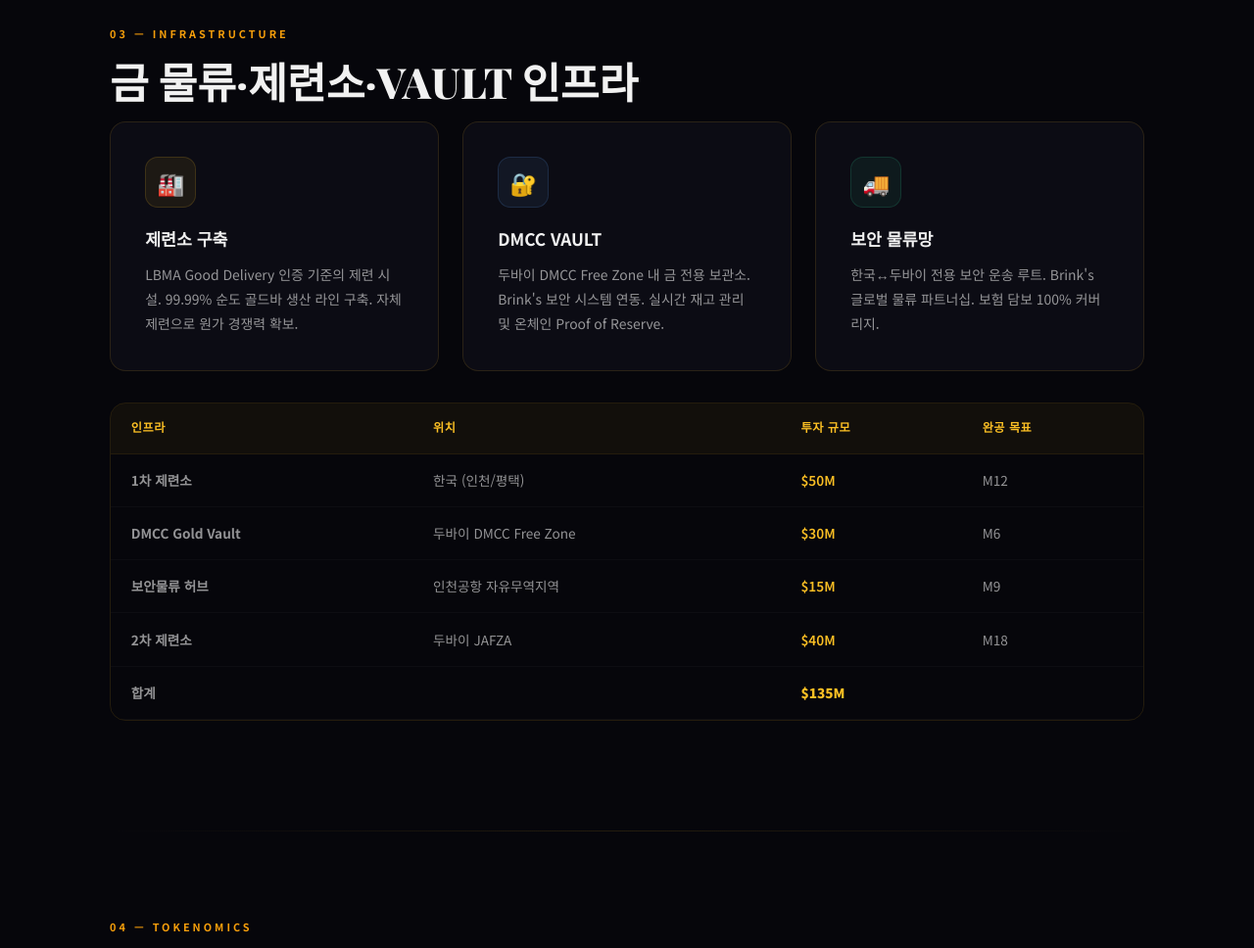
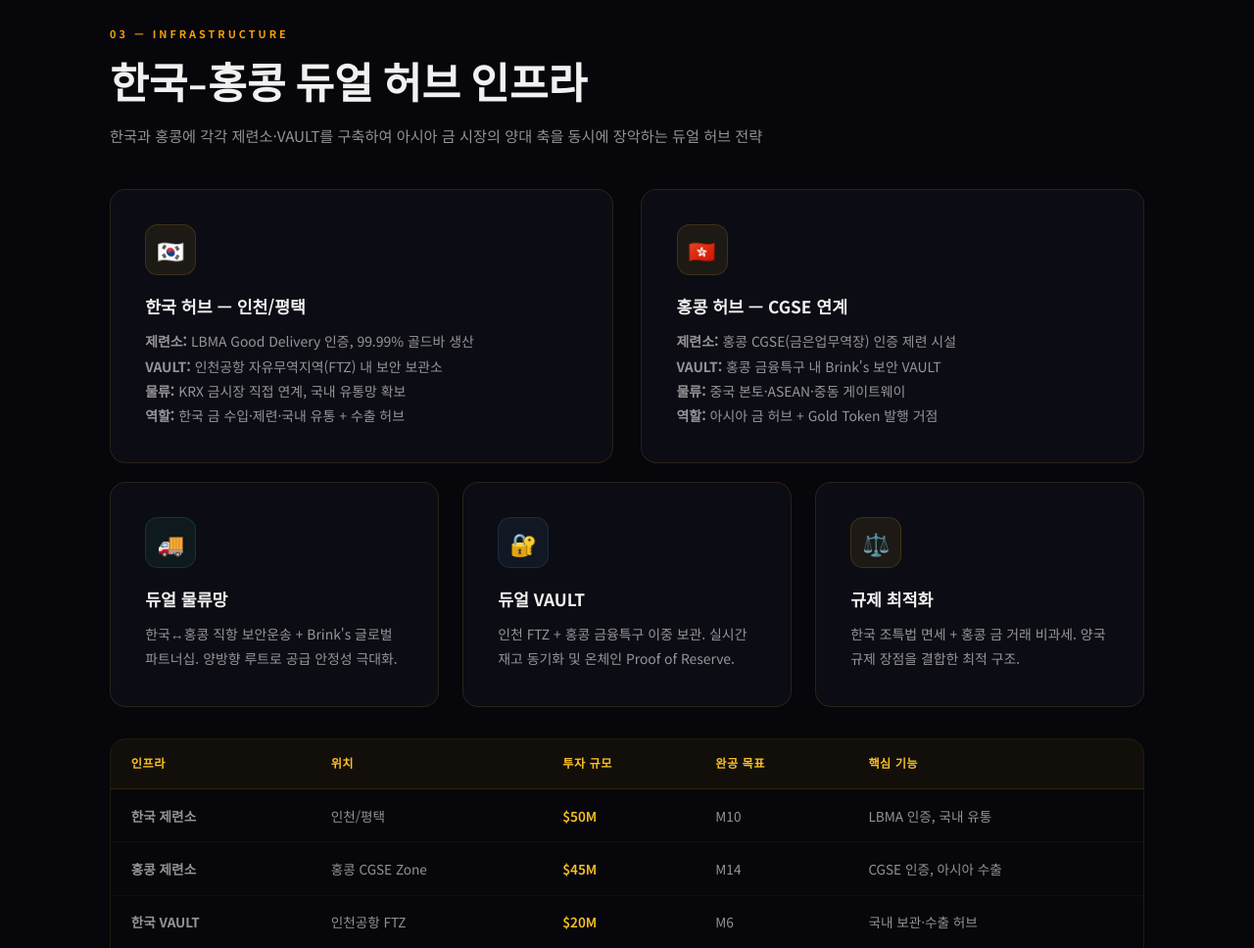
Before and after one commit to jaechulkim1973/get-whitepaper, a plain HTML site: page index.html in a window 1280 px wide. Shown: the part 2520-3488 px from the top of the page at 98% size. Drawn offline with nearby package versions, Linux system fonts and the light colour scheme.

Commit message:
GET Token Whitepaper v2.0 - Korea-HK Dual Hub Update

```diff
--- a/index.html
+++ b/index.html
@@ -50,23 +50,23 @@
 <div class="fade-up">
 <div class="section-label">01 — Overview</div>
 <h2 class="section-title">프로젝트 개요</h2>
-<p class="section-desc">GET Foundation은 한국-두바이 간 실물 금 무역을 디지털 자산 인프라와 결합하여, 금 물류·제련소 구축, VAULT 운영, 코인 거래 활성화를 통해 연 $7.2B 규모의 순환 생태계를 구축합니다.</p>
+<p class="section-desc">GET Foundation은 <strong>한국-홍콩</strong> 간 실물 금 무역을 디지털 자산 인프라와 결합하여, 양국 제련소 구축, VAULT 운영, 코인 거래 활성화를 통해 연 $7.2B 규모의 듀얼 허브 순환 생태계를 구축합니다.</p>
 </div>
 <div class="grid-3 fade-up">
 <div class="card">
 <div class="card-icon">🥇</div>
 <div class="card-title">금 물류 & 제련소</div>
-<p class="card-text">글로벌 99.99% 골드바 소싱, LBMA 인증 제련소 구축, Brink's 보안물류 운영. 월 2회 × $300M 수출 사이클.</p>
+<p class="card-text">한국(인천) + 홍콩(CGSE) 듀얼 제련소 구축. LBMA Good Delivery 인증 99.99% 골드바 생산. 월 2회 × $300M 수출 사이클.</p>
 </div>
 <div class="card">
 <div class="card-icon blue">🏦</div>
-<div class="card-title">VAULT 구축 & 운영</div>
-<p class="card-text">DMCC 인증 두바이 금 보관소(Vault) 구축·운영. Gold Token 발행 기반이 되는 실물 금 수탁 인프라.</p>
+<div class="card-title">듀얼 VAULT 운영</div>
+<p class="card-text">한국 인천 FTZ + 홍콩 CGSE 인증 금 보관소(Vault) 듀얼 운영. Gold Token 발행 기반의 실물 금 수탁 인프라.</p>
 </div>
 <div class="card">
 <div class="card-icon green">💎</div>
 <div class="card-title">코인 생태계 확장</div>
-<p class="card-text">GET 토큰 발행, BitGo 기반 스왑·스테이킹, 바이백&소각 디플레이션 모델로 토큰 가치 극대화.</p>
+<p class="card-text">GET 토큰 발행, BitGo 기반 스왑·스테이킹, 바이백&소각 디플레이션 모델. 홍콩 SFC 규제 프레임워크 활용으로 아시아 시장 확장.</p>
 </div>
 </div>
 
@@ -90,11 +90,11 @@
 </div>
 
 <div class="flow fade-up">
-<div class="flow-step"><div class="step-num">STEP 01</div><div class="step-title">금 매입</div><div class="step-desc">KRX·글로벌 소싱<br>99.99% 골드바</div></div>
+<div class="flow-step"><div class="step-num">STEP 01</div><div class="step-title">금 매입</div><div class="step-desc">KRX·CGSE 소싱<br>99.99% 골드바</div></div>
 <div class="flow-arrow">→</div>
-<div class="flow-step"><div class="step-num">STEP 02</div><div class="step-title">수출·물류</div><div class="step-desc">Brink's 보안운송<br>두바이 DMCC</div></div>
+<div class="flow-step"><div class="step-num">STEP 02</div><div class="step-title">제련·수출</div><div class="step-desc">한국/홍콩 제련소<br>듀얼 루트 물류</div></div>
 <div class="flow-arrow">→</div>
-<div class="flow-step"><div class="step-num">STEP 03</div><div class="step-title">VAULT 입고</div><div class="step-desc">실물 보관<br>Gold Token 발행</div></div>
+<div class="flow-step"><div class="step-num">STEP 03</div><div class="step-title">VAULT 입고</div><div class="step-desc">인천 FTZ / 홍콩 VAULT<br>Gold Token 발행</div></div>
 <div class="flow-arrow">→</div>
 <div class="flow-step"><div class="step-num">STEP 04</div><div class="step-title">Swap·정산</div><div class="step-desc">BitGo 인프라<br>USDC 전환</div></div>
 <div class="flow-arrow">→</div>
@@ -133,35 +133,59 @@
 <div class="container">
 <div class="fade-up">
 <div class="section-label">03 — Infrastructure</div>
-<h2 class="section-title">금 물류·제련소·VAULT 인프라</h2>
+<h2 class="section-title">한국-홍콩 듀얼 허브 인프라</h2>
+<p class="section-desc">한국과 홍콩에 각각 제련소·VAULT를 구축하여 아시아 금 시장의 양대 축을 동시에 장악하는 듀얼 허브 전략</p>
 </div>
-<div class="grid-3 fade-up">
+<div class="grid-2 fade-up">
 <div class="card">
-<div class="card-icon">🏭</div>
-<div class="card-title">제련소 구축</div>
-<p class="card-text">LBMA Good Delivery 인증 기준의 제련 시설. 99.99% 순도 골드바 생산 라인 구축. 자체 제련으로 원가 경쟁력 확보.</p>
+<div class="card-icon">🇰🇷</div>
+<div class="card-title">한국 허브 — 인천/평택</div>
+<p class="card-text">
+<strong>제련소:</strong> LBMA Good Delivery 인증, 99.99% 골드바 생산<br>
+<strong>VAULT:</strong> 인천공항 자유무역지역(FTZ) 내 보안 보관소<br>
+<strong>물류:</strong> KRX 금시장 직접 연계, 국내 유통망 확보<br>
+<strong>역할:</strong> 한국 금 수입·제련·국내 유통 + 수출 허브
+</p>
+</div>
+<div class="card">
+<div class="card-icon">🇭🇰</div>
+<div class="card-title">홍콩 허브 — CGSE 연계</div>
+<p class="card-text">
+<strong>제련소:</strong> 홍콩 CGSE(금은업무역장) 인증 제련 시설<br>
+<strong>VAULT:</strong> 홍콩 금융특구 내 Brink's 보안 VAULT<br>
+<strong>물류:</strong> 중국 본토·ASEAN·중동 게이트웨이<br>
+<strong>역할:</strong> 아시아 금 허브 + Gold Token 발행 거점
+</p>
+</div>
+</div>
+<div class="grid-3 fade-up" style="margin-top:1.2rem">
+<div class="card">
+<div class="card-icon green">🚚</div>
+<div class="card-title">듀얼 물류망</div>
+<p class="card-text">한국↔홍콩 직항 보안운송 + Brink's 글로벌 파트너십. 양방향 루트로 공급 안정성 극대화.</p>
 </div>
 <div class="card">
 <div class="card-icon blue">🔐</div>
-<div class="card-title">DMCC VAULT</div>
-<p class="card-text">두바이 DMCC Free Zone 내 금 전용 보관소. Brink's 보안 시스템 연동. 실시간 재고 관리 및 온체인 Proof of Reserve.</p>
+<div class="card-title">듀얼 VAULT</div>
+<p class="card-text">인천 FTZ + 홍콩 금융특구 이중 보관. 실시간 재고 동기화 및 온체인 Proof of Reserve.</p>
 </div>
 <div class="card">
-<div class="card-icon green">🚚</div>
-<div class="card-title">보안 물류망</div>
-<p class="card-text">한국↔두바이 전용 보안 운송 루트. Brink's 글로벌 물류 파트너십. 보험 담보 100% 커버리지.</p>
+<div class="card-icon">⚖️</div>
+<div class="card-title">규제 최적화</div>
+<p class="card-text">한국 조특법 면세 + 홍콩 금 거래 비과세. 양국 규제 장점을 결합한 최적 구조.</p>
 </div>
 </div>
 
 <div class="table-wrap fade-up" style="margin-top:2rem">
 <table>
-<thead><tr><th>인프라</th><th>위치</th><th>투자 규모</th><th>완공 목표</th></tr></thead>
+<thead><tr><th>인프라</th><th>위치</th><th>투자 규모</th><th>완공 목표</th><th>핵심 기능</th></tr></thead>
 <tbody>
-<tr><td><strong>1차 제련소</strong></td><td>한국 (인천/평택)</td><td class="highlight">$50M</td><td>M12</td></tr>
-<tr><td><strong>DMCC Gold Vault</strong></td><td>두바이 DMCC Free Zone</td><td class="highlight">$30M</td><td>M6</td></tr>
-<tr><td><strong>보안물류 허브</strong></td><td>인천공항 자유무역지역</td><td class="highlight">$15M</td><td>M9</td></tr>
-<tr><td><strong>2차 제련소</strong></td><td>두바이 JAFZA</td><td class="highlight">$40M</td><td>M18</td></tr>
-<tr><td><strong>합계</strong></td><td></td><td style="color:var(--gold-400);font-weight:900">$135M</td><td></td></tr>
+<tr><td><strong>한국 제련소</strong></td><td>인천/평택</td><td class="highlight">$50M</td><td>M10</td><td>LBMA 인증, 국내 유통</td></tr>
+<tr><td><strong>홍콩 제련소</strong></td><td>홍콩 CGSE Zone</td><td class="highlight">$45M</td><td>M14</td><td>CGSE 인증, 아시아 수출</td></tr>
+<tr><td><strong>한국 VAULT</strong></td><td>인천공항 FTZ</td><td class="highlight">$20M</td><td>M6</td><td>국내 보관·수출 허브</td></tr>
+<tr><td><strong>홍콩 VAULT</strong></td><td>홍콩 금융특구</td><td class="highlight">$25M</td><td>M8</td><td>Gold Token 발행 거점</td></tr>
+<tr><td><strong>보안물류 허브</strong></td><td>인천·홍콩 양방향</td><td class="highlight">$15M</td><td>M9</td><td>Brink's 보안운송</td></tr>
+<tr><td><strong>합계</strong></td><td></td><td style="color:var(--gold-400);font-weight:900">$155M</td><td></td><td></td></tr>
 </tbody>
 </table>
 </div>
@@ -329,9 +353,10 @@
 <table>
 <thead><tr><th>관할권</th><th>법인</th><th>라이선스</th></tr></thead>
 <tbody>
-<tr><td>한국</td><td>GET Korea Co., Ltd.</td><td>KRX 금시장 회원, 금거래 계좌</td></tr>
-<tr><td>두바이 (DMCC)</td><td>GET DMCC FZCO</td><td>DMCC 금 거래 라이선스</td></tr>
-<tr><td>두바이 (VARA)</td><td>GET Digital Assets FZCO</td><td>VARA VASP 라이선스 (발행)</td></tr>
+<tr><td>한국</td><td>GET Korea Co., Ltd.</td><td>KRX 금시장 회원, 금거래 계좌, 조특법 면세</td></tr>
+<tr><td>홍콩</td><td>GET Hong Kong Ltd.</td><td>CGSE 금은업무역장 회원, 금 거래 라이선스</td></tr>
+<tr><td>홍콩 (SFC)</td><td>GET Digital Assets HK Ltd.</td><td>SFC Type 1 라이선스, 디지털 자산 발행</td></tr>
+<tr><td>두바이 (VARA)</td><td>GET DMCC FZCO</td><td>VARA VASP 라이선스 (보조 거점)</td></tr>
 </tbody>
 </table>
 </div>
```
Also changed, not shown: 2 other files.
